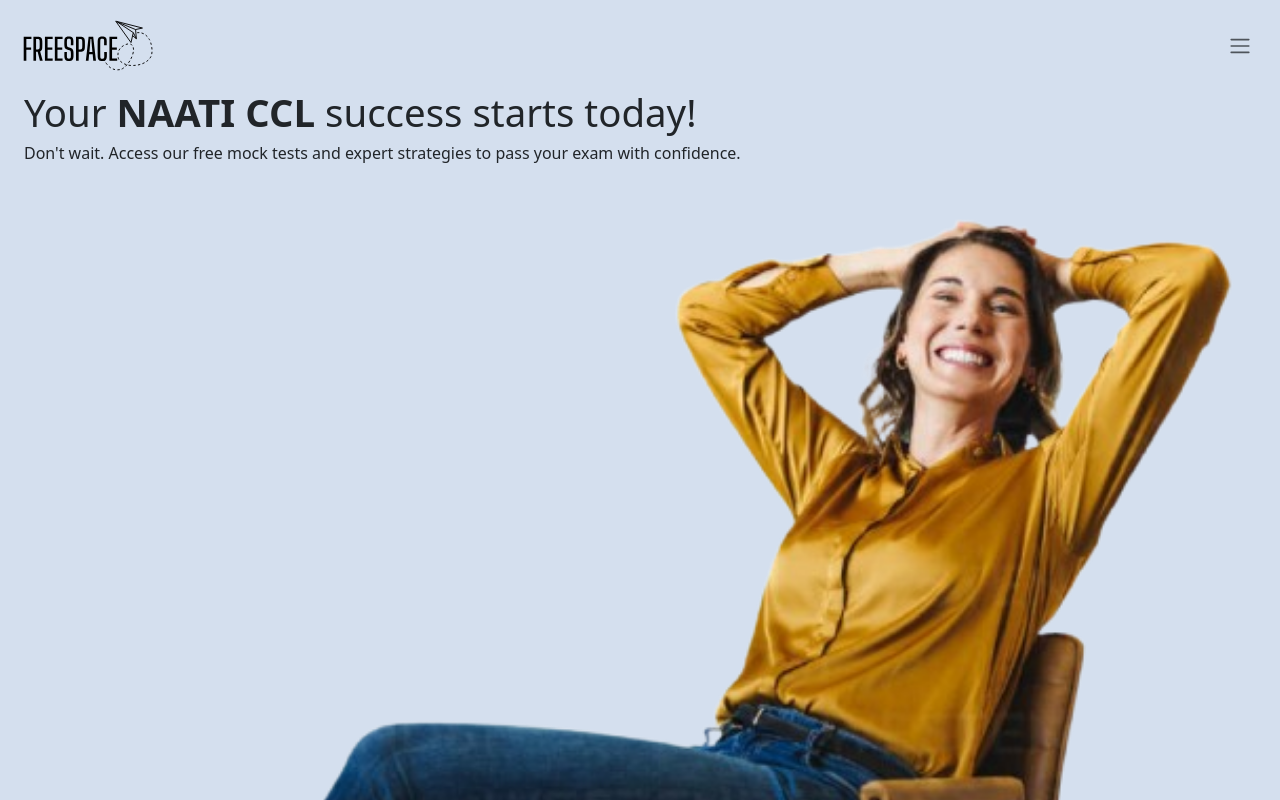
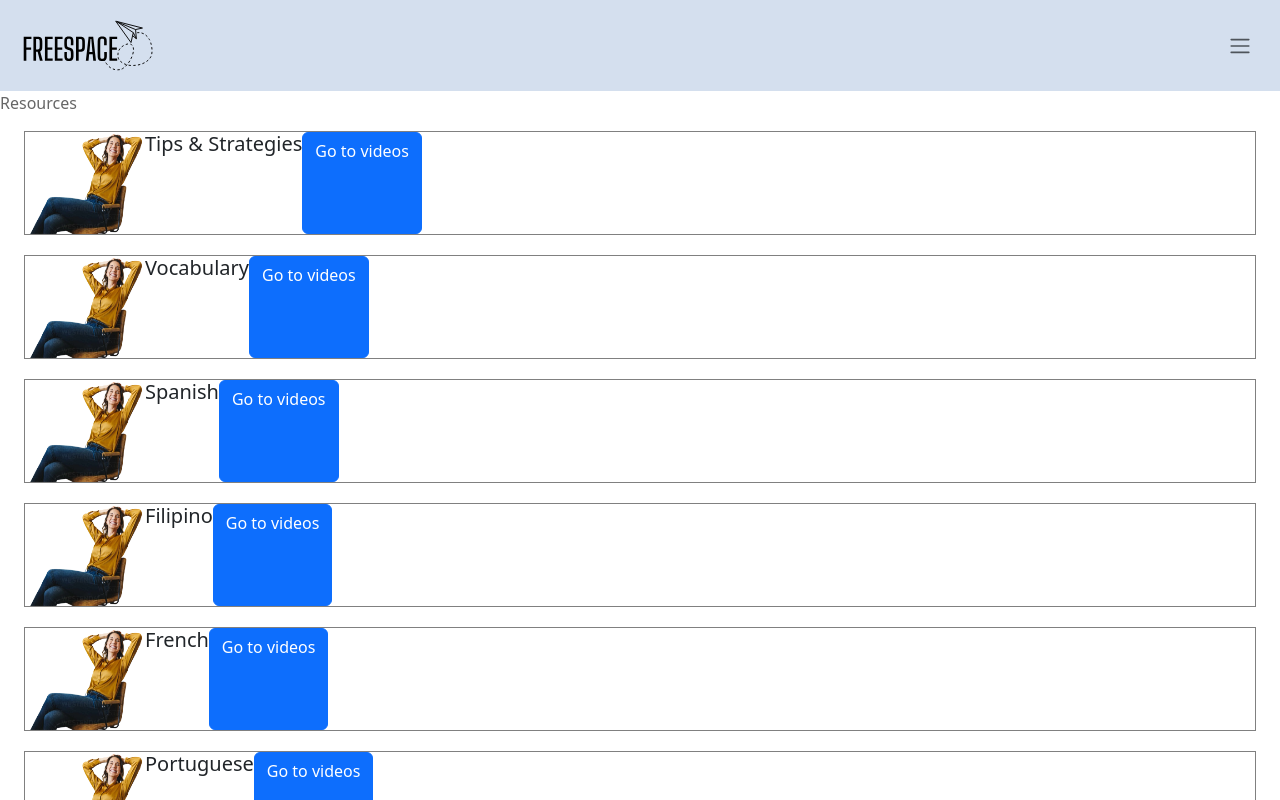
Before and after one commit to fsimizu/FreeSpace, a React (Vite) app: page /resources in a window 1280 px wide. Shown: the top 800 px of the page. Built offline with nearby package versions, Linux system fonts and the light colour scheme.

Commit message:
fixing resources

```diff
--- a/src/components/PlayerContainer/index.jsx
+++ b/src/components/PlayerContainer/index.jsx
@@ -4,7 +4,7 @@ import { Video } from "../Video";
 import './playerContainer.css';
 
 export function PlayerContainer({ buttons }) {
-  const [videoUrl, setVideoUrl] = useState("https://www.youtube.com/embed/Ay9KOwvtSx8");
+  const [videoUrl, setVideoUrl] = useState(`${buttons.video_1.url}`);
 
   const [isSidebarOverlay, setIsSidebarOverlay] = useState(false);
 
--- a/src/components/PlayerContainer/playerContainer.css
+++ b/src/components/PlayerContainer/playerContainer.css
@@ -9,8 +9,8 @@
     }
 } */
 
-/* @media (min-width: 768px) {
+@media (min-width: 768px) {
     .videos__button {
         display: none;
     }
-} */
+}
--- a/src/components/Resource/index.jsx
+++ b/src/components/Resource/index.jsx
@@ -4,10 +4,18 @@ import './resource.css';
 export function Resource({ resource }) {
 
   return (
-    <div>
-        <Link  to={`/resources/${resource.name}`}>
-            <h4>{resource.longName}</h4>
+    <div className='resource__container'>
+      <img src="/images/woman_hero.png" className="resource-img" alt="..."></img>
+      {/* <div className="resource-body"> */}
+        <h5 className="card-title">{resource.longName}</h5>
+        {/* <p className="card-text">Some quick example text to build on the card title and make up the bulk of the card's content.</p> */}
+
+        <Link to={`/resources/${resource.name}`} className="btn btn-primary">
+          Go to videos
         </Link>
+
+      {/* </div> */}
+
     </div>
   )
 }
--- a/src/components/Resource/resource.css
+++ b/src/components/Resource/resource.css
@@ -0,0 +1,21 @@
+.resource__container {
+    border: 1px solid grey;
+    width: 100%;
+    display: flex;
+    flex-direction: row;
+    margin-bottom: 20px;
+}
+.resource-img {
+    display: block;
+    width: 120px;
+    height: 102px;
+}
+
+
+@media (max-width: 768px) {
+.resource-img {
+    display: none;
+
+}
+
+  }
--- a/src/components/ResourcesContainer/index.jsx
+++ b/src/components/ResourcesContainer/index.jsx
@@ -5,14 +5,13 @@ import './resourcesContainer.css';
 export function ResourcesContainer() {
 
     return (
-        <div>
-
+        <div className='resourcesContainer'>
             <Resource resource={{
                 name: 'tips',
                 longName: 'Tips & Strategies'
             }}
             />
-                                    <Resource resource={{
+            <Resource resource={{
                 name: 'vocabulary',
                 longName: 'Vocabulary'
             }}
@@ -33,7 +32,7 @@ export function ResourcesContainer() {
                 longName: 'French'
             }}
             />
-                        <Resource resource={{
+            <Resource resource={{
                 name: 'portuguese',
                 longName: 'Portuguese'
             }}
--- a/src/components/ResourcesContainer/resourcesContainer.css
+++ b/src/components/ResourcesContainer/resourcesContainer.css
@@ -0,0 +1,5 @@
+.resourcesContainer {
+    padding: var(--padding-sections);
+    padding-top: 0px;
+    padding-bottom: 0px;
+}
--- a/src/components/Sidebar/sidebar.css
+++ b/src/components/Sidebar/sidebar.css
@@ -1,6 +1,5 @@
 .sidebar {
     width: 200px;
-    /* height: 100vh; */
     background-color: #f0f0f0;
     padding: 20px;
     transition: width 0.3s ease;
@@ -37,21 +36,24 @@
     background-color: #0056b3;
   }
 
-  /* @media (max-width: 768px) {
+  @media (max-width: 768px) {
     .sidebar {
-      display: none;
+      width: 0px;
+      padding: 0px
     }
-  } */
+  }
+
 
   /* When sidebar is overlayed */
 .sidebar.sideOverlay {
   position: absolute;
   top: 0;
   left: 0;
-  /* transform: translateX(-50%); */
-  width: 200px; /* Can be adjusted */
-  z-index: 1000;
-  /* background: rgba(240, 240, 240, 0.95); */
-  /* box-shadow: 0px 4px 10px rgba(0, 0, 0, 0.2); */
-  /* padding: 20px; */
+  width: 200px;
+  z-index: 80;
+  /* transition: width 0s ease-in; */
 }
+
+.sidebar:not(.sideOverlay) {
+  transition: none;
+}
--- a/src/main.jsx
+++ b/src/main.jsx
@@ -13,7 +13,7 @@ import { buttons } from './utils/videos.js';
 
 
 
-const router = createHashRouter([
+const router = createBrowserRouter([
     {
       path: "/",
       element: <Root />
--- a/src/routes/player.jsx
+++ b/src/routes/player.jsx
@@ -1,19 +1,19 @@
 import React from "react";
-import { useState } from "react";
+import { useLocation } from 'react-router-dom';
+import { Breadcrumb } from "../components/Breadcrumb/breadcrumb.jsx";
+import { PlayerContainer } from "../components/PlayerContainer/index.jsx";
 import { Layout } from "../layout/Layout.jsx";
-import { Sidebar } from "../components/Sidebar/index.jsx";
-import { Video } from "../components/Video/index.jsx";
-import { PlayerContainer } from "../components/PlayerContainer/index.jsx";
+import { generateBreadcrumbItems } from "../utils/functions.js";
 
-
-export function Player({buttons}) {
-  // const [videoUrl, setVideoUrl] = useState("https://www.youtube.com/embed/Ay9KOwvtSx8");
+export function Player({ buttons }) {
+  const location = useLocation();
+  const breadcrumbItems = generateBreadcrumbItems(location.pathname);
 
   return (
     <div>
       <Layout>
-        {/* <div>Here goes the player</div> */}
-        <PlayerContainer buttons={buttons}/>
+        <Breadcrumb items={breadcrumbItems} />
+        <PlayerContainer buttons={buttons} />
         <p>link to the script</p>
       </Layout>
     </div>
--- a/src/routes/resources.jsx
+++ b/src/routes/resources.jsx
@@ -1,10 +1,11 @@
 import React from "react";
+import { useLocation } from 'react-router-dom';
+import { Breadcrumb } from "../components/Breadcrumb/breadcrumb.jsx";
+import { ResourcesContainer } from "../components/ResourcesContainer/index.jsx";
 import { Layout } from "../layout/Layout.jsx";
-import { Sidebar } from "../components/Sidebar/index.jsx";
-import { Breadcrumb } from "../components/Breadcrumb/breadcrumb.jsx";
+import { generateBreadcrumbItems } from "../utils/functions.js";
 
-import { useLocation } from 'react-router-dom';
-import { ResourcesContainer } from "../components/ResourcesContainer/index.jsx";
+
 
 export function Resources() {
 
@@ -16,20 +17,8 @@ export function Resources() {
     <div>
       <Layout>
         <Breadcrumb items={breadcrumbItems} />
-        <ResourcesContainer/>
+        <ResourcesContainer />
       </Layout>
     </div>
   );
 }
-
-function generateBreadcrumbItems(pathname) {
-  const items = [];
-  const paths = pathname.split('/').filter((path) => path !== '');
-
-  paths.forEach((path, index) => {
-    const link = '/' + paths.slice(0, index + 1).join('/');
-    items.push({ name: path.charAt(0).toUpperCase() + path.slice(1), link });
-  });
-
-  return items;
-}
--- a/src/utils/functions.js
+++ b/src/utils/functions.js
@@ -11,3 +11,16 @@ const scrollTo = (id) => {
         offset: -60,
     });
 };
+
+
+export function generateBreadcrumbItems(pathname) {
+    const items = [];
+    const paths = pathname.split('/').filter((path) => path !== '');
+
+    paths.forEach((path, index) => {
+      const link = '/' + paths.slice(0, index + 1).join('/');
+      items.push({ name: path.charAt(0).toUpperCase() + path.slice(1), link });
+    });
+
+    return items;
+  }
--- a/src/utils/videos.js
+++ b/src/utils/videos.js
@@ -1,5 +1,6 @@
 export const buttons = {
     spanish: {
+      // language: 'Spanish',
       video_1: {
         name: 'Education',
         enabled: true,
```
